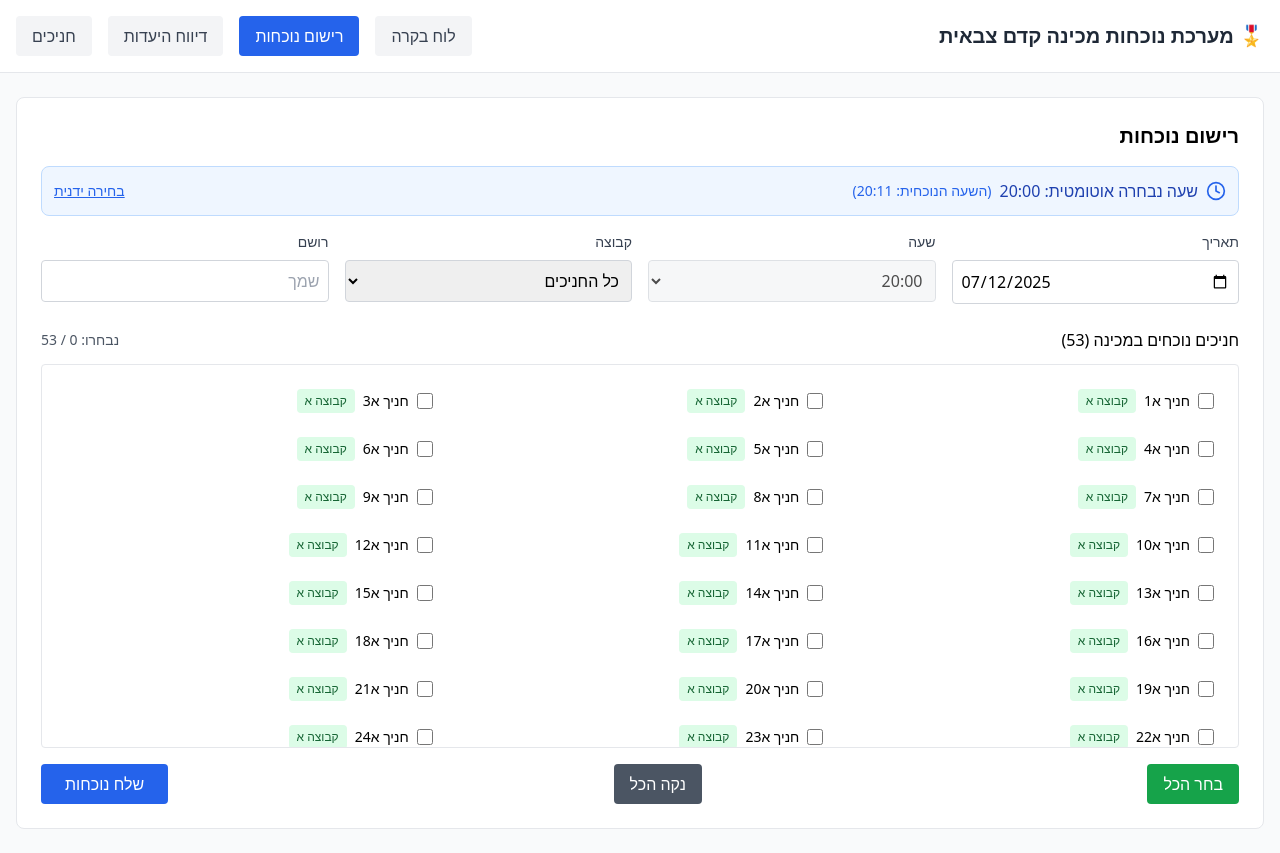
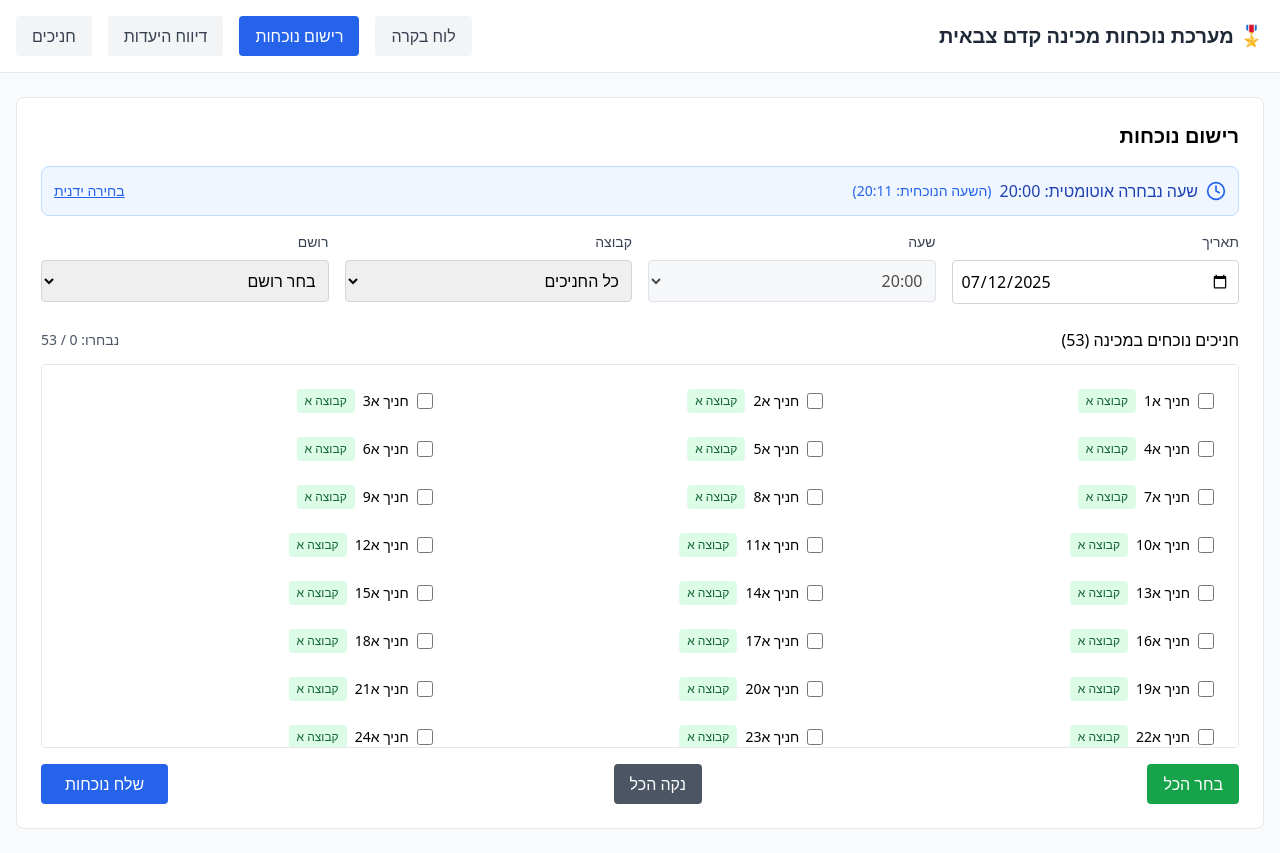
Before and after one commit to ruach-hassade/mechinah-attendance, a React (Create React App) app: page / in a window 1280 px wide. Both pictures are taken after a click on the button "רישום נוכחות". Built offline with nearby package versions, Linux system fonts and the light colour scheme.

Commit message:
Update App.js

```diff
--- a/src/App.js
+++ b/src/App.js
@@ -79,7 +79,7 @@ const AttendanceApp = () => {
   const [isLoading, setIsLoading] = useState(false);
 
   // Absence approval options
-  const approvalOptions = ['הרב אילעאי', 'הרב שובי', 'בועז', 'עמית'];
+  const approvalOptions = ['הרב איתמר', 'הרב אילעאי', 'בועז', 'הרב שובי', 'עמית', 'הרב יונדב', 'אסף', 'יהודה'];
 
   // Auto-update time slot every minute
   useEffect(() => {
@@ -484,13 +484,16 @@ const AttendanceApp = () => {
 
             <div>
               <label className="block text-sm font-medium text-gray-700 mb-2">רושם</label>
-              <input
-                type="text"
+              <select
                 value={recorder}
                 onChange={(e) => setRecorder(e.target.value)}
-                placeholder="שמך"
                 className="w-full p-2 border border-gray-300 rounded focus:ring-2 focus:ring-blue-500"
-              />
+              >
+                <option value="">בחר רושם</option>
+                {approvalOptions.map(person => (
+                  <option key={person} value={person}>{person}</option>
+                ))}
+              </select>
             </div>
           </div>
 
```
